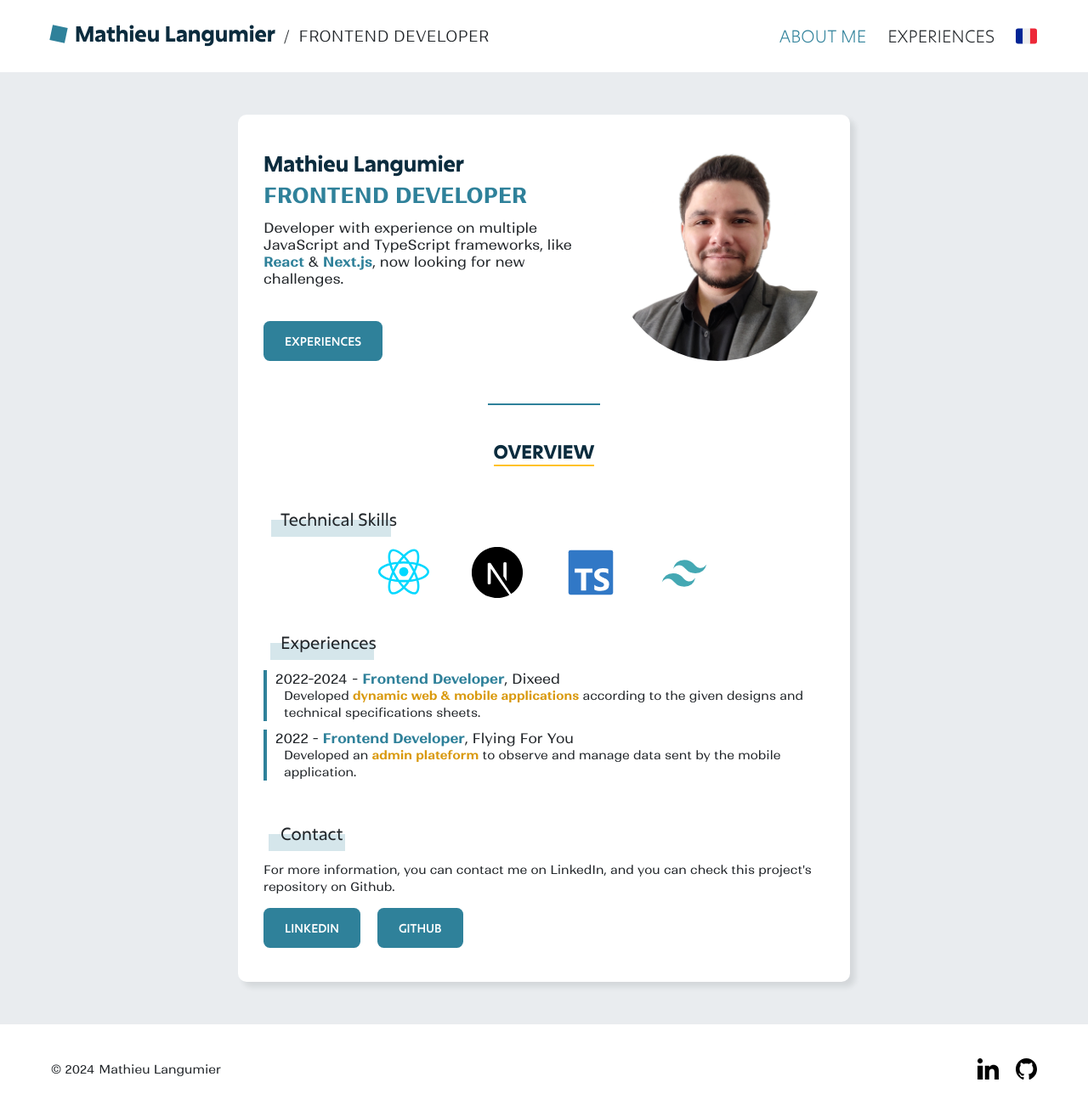
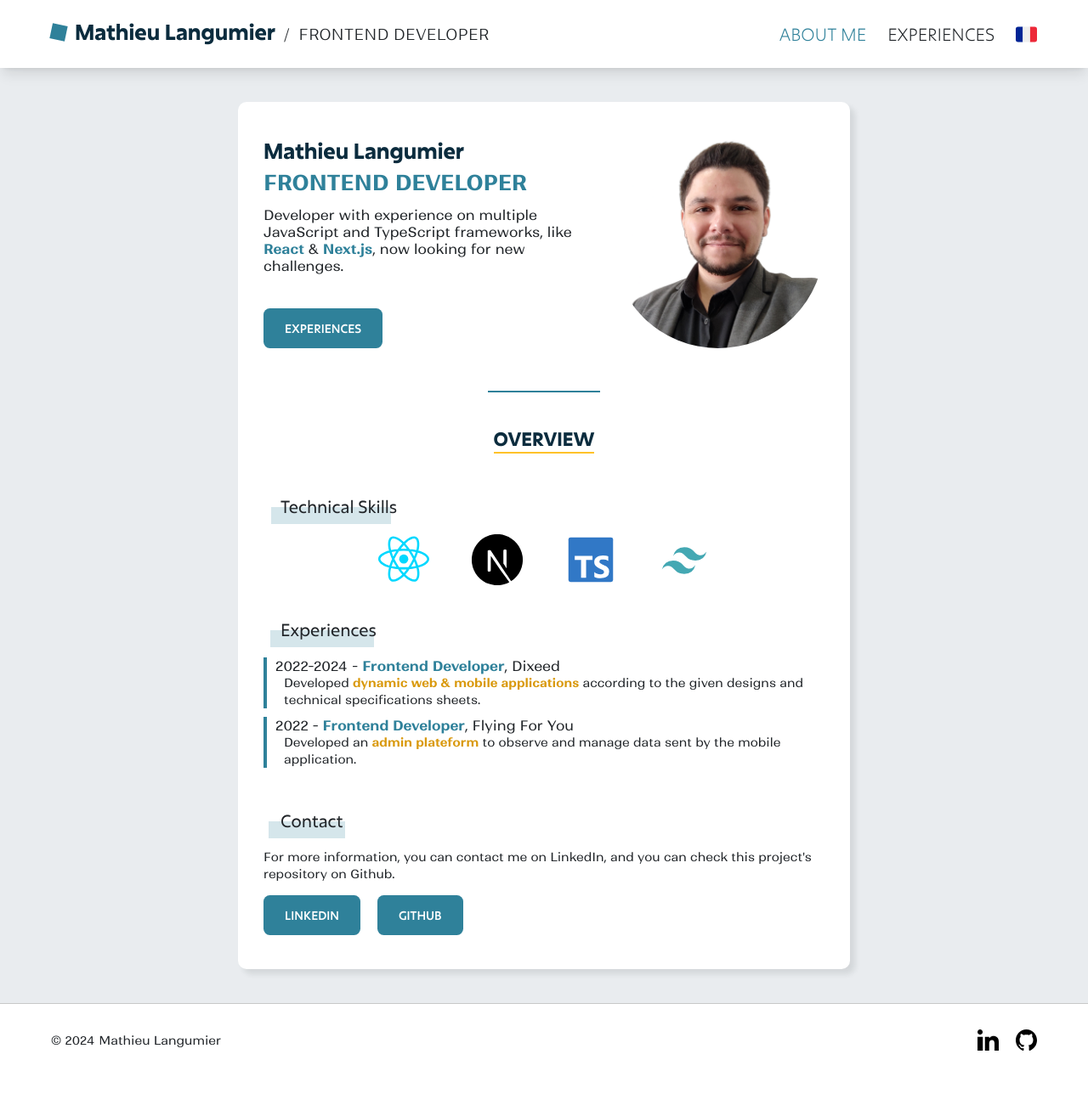
Before and after one commit to mlangumier/portfolio-next, a Next.js app: page /en in a window 1280 px wide. Shown: the whole page at 85% size. After the commit the page ends 1262 px from the top, so only its background shows below. Built offline with nearby package versions, Linux system fonts and the light colour scheme.

Commit message:
fix: layout and navigation (#6)

```diff
--- a/src/components/layout/footer/index.tsx
+++ b/src/components/layout/footer/index.tsx
@@ -6,10 +6,10 @@ import { externalLinksList, IExternalLink } from '@/utils/links';
 
 const Footer: React.FC = () => {
     return (
-        <footer className="m-auto w-full max-w-screen-xl">
-            <div className="flex flex-col-reverse px-8 pb-8 pt-12 md:flex-row md:items-center md:justify-between">
+        <footer className="mx-auto w-full border-t border-grey-neutral">
+            <div className="mx-auto flex max-w-screen-xl flex-col-reverse px-8 pb-6 pt-8 md:flex-row md:items-center md:justify-between">
                 <div className="m-auto mt-8 text-center md:m-0">
-                    <p className="">© 2024 Mathieu Langumier</p>
+                    <p>© 2024 Mathieu Langumier</p>
                 </div>
                 <div className="m-auto text-center md:m-0">
                     <ul className="flew-row flex gap-8 py-4">
--- a/src/components/layout/header/index.tsx
+++ b/src/components/layout/header/index.tsx
@@ -28,7 +28,9 @@ const Header: React.FC = () => {
         // Disable scrolling on body when mobile menu opens
         if (isMenuOpen) {
             document.body.style.overflow = 'hidden';
-        } // else { document.body.style.overflow = "" } // needed?
+        } else {
+            document.body.style.overflow = '';
+        }
 
         // Clean up overflow on unmount component (prevent unexpected behaviour)
         return () => {
@@ -43,8 +45,11 @@ const Header: React.FC = () => {
     ];
 
     return (
-        <header className="m-auto w-full max-w-screen-xl">
-            <div className="flex flex-row justify-between px-8 py-12">
+        <header className="fixed z-[100] mx-auto h-[8rem] w-full bg-white shadow-lg">
+            {/* <header className="m-auto w-full max-w-screen-xl"> */}
+            <div className="mx-auto flex h-full max-w-screen-xl flex-row justify-between px-8 py-4 md:items-center">
+                {/* <div className="flex flex-row justify-between px-8 py-12"> */}
+
                 {/* Title */}
                 <Link href="/" className="flex flex-col items-baseline hover:text-inherit lg:flex-row">
                     <div className="flex flex-row items-center gap-4">
@@ -62,10 +67,16 @@ const Header: React.FC = () => {
                 {/* Responsive navigation*/}
                 <div
                     className={clsx(
+                        'fixed left-0 top-0 flex h-screen w-screen transform items-center justify-center bg-grey-light transition duration-500 ease-in-out md:static md:h-auto md:w-auto md:bg-inherit md:opacity-100',
+                        isMenuOpen ? 'z-[100] opacity-100' : 'top-[-100%] opacity-0'
+                    )}
+                >
+                    {/* <div
+                    className={clsx(
                         'absolute left-0 flex h-full w-full transform items-center justify-center bg-grey-light transition duration-500 ease-in-out md:static md:h-auto md:w-auto md:bg-inherit md:opacity-100',
                         isMenuOpen ? 'top-0 z-[100] opacity-100' : 'top-[-100%] opacity-0'
                     )}
-                >
+                > */}
                     <ul className="flex flex-col items-center gap-14 pb-[15rem] md:flex-row md:gap-10 md:pb-0">
                         {navItems.map((item: INavItem) => (
                             <li key={item.href}>
--- a/src/components/layout/main-layout.tsx
+++ b/src/components/layout/main-layout.tsx
@@ -9,10 +9,10 @@ interface IProps {
 
 const MainLayout: React.FC<IProps> = ({ children }) => {
     return (
-        <div className="flex min-h-svh flex-col shadow-lg">
+        <div className="flex min-h-svh flex-col">
             <Header />
 
-            <main className="flex grow flex-col items-center justify-center bg-grey-light px-8 py-16 md:px-12 md:py-20">
+            <main className="mt-[8rem] flex grow flex-col items-center justify-center bg-grey-light px-8 py-12 md:px-12 md:py-16">
                 {children}
             </main>
 
--- a/src/styles/globals.css
+++ b/src/styles/globals.css
@@ -21,7 +21,7 @@
     /* Grey */
     --color-grey: 108 117 125;
     --color-grey-light: 233 236 239;
-    /* --color-grey-medium: 173 181 189; //for opacity? */
+    --color-grey-neutral: 200 200 200; /* For opacity? */
     --color-grey-dark: 33 37 41;
     --color-grey-black: 19 21 24;
 
--- a/tailwind.config.ts
+++ b/tailwind.config.ts
@@ -48,7 +48,7 @@ const config: Config = {
                 grey: {
                     DEFAULT: 'rgb(var(--color-grey))',
                     light: 'rgb(var(--color-grey-light))',
-                    // medium: "rgb(var(--color-grey-medium))",
+                    neutral: 'rgb(var(--color-grey-neutral))',
                     dark: 'rgb(var(--color-grey-dark))',
                     black: 'rgb(var(--color-grey-black))',
                 },
```
Also changed, not shown: 1 other file (tests, documents, lock files or other folders).
